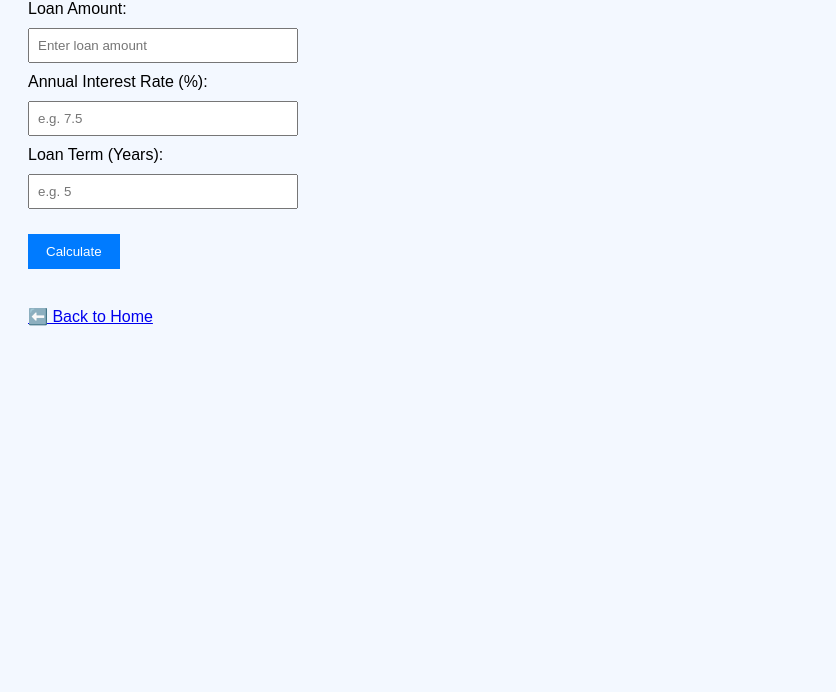
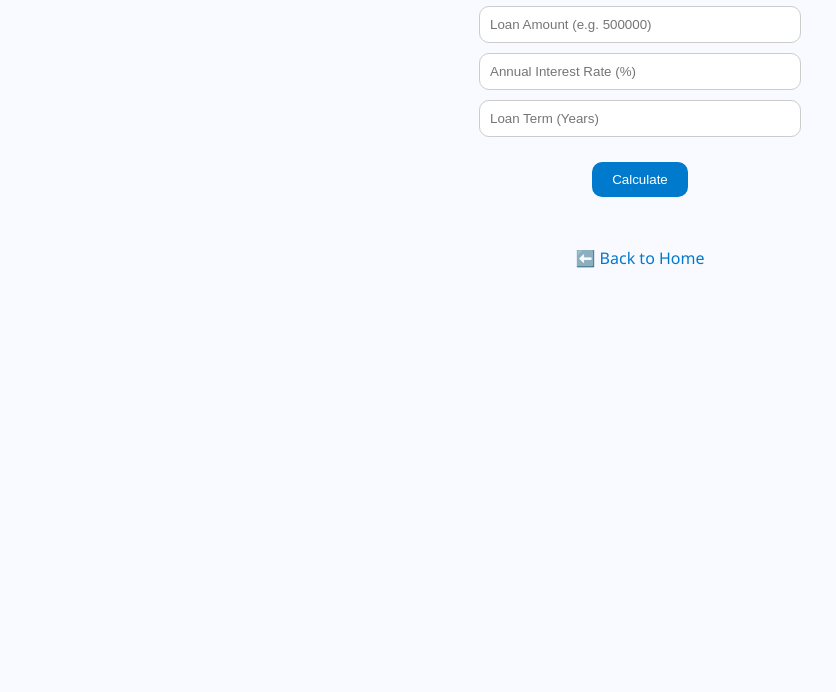
Before and after one commit to smartdaily/SmartDailyTools, a plain HTML site: page loan.html in a window 1280 px wide. Shown: the part 108-800 px from the top of the page, without its empty margins (0-836 px from the left). Drawn offline with Linux system fonts and the light colour scheme.

Commit message:
Update loan.html

```diff
--- a/loan.html
+++ b/loan.html
@@ -5,53 +5,59 @@
   <title>Loan Calculator</title>
   <style>
     body {
-      font-family: Arial, sans-serif;
+      font-family: 'Segoe UI', sans-serif;
+      background-color: #f9faff;
+      text-align: center;
       padding: 20px;
-      background: #f3f8ff;
     }
     h1 {
-      color: #333;
-    }
-    label, input {
-      display: block;
-      margin: 10px 0;
+      color: #007acc;
     }
     input {
-      padding: 8px;
-      width: 250px;
-      max-width: 100%;
+      padding: 10px;
+      width: 80%;
+      max-width: 300px;
+      margin: 10px auto;
+      display: block;
+      border-radius: 10px;
+      border: 1px solid #ccc;
     }
     button {
-      padding: 10px 18px;
-      background-color: #007bff;
+      padding: 10px 20px;
+      background-color: #007acc;
       color: white;
       border: none;
+      border-radius: 10px;
       cursor: pointer;
       margin-top: 15px;
+    }
+    button:hover {
+      background-color: #005f99;
     }
     #result {
       margin-top: 20px;
       font-weight: bold;
+    }
+    a {
+      margin-top: 30px;
+      display: inline-block;
+      text-decoration: none;
+      color: #007acc;
     }
   </style>
 </head>
 <body>
   <h1>Loan Calculator</h1>
 
-  <label for="amount">Loan Amount:</label>
-  <input type="number" id="amount" placeholder="Enter loan amount" />
-
-  <label for="interest">Annual Interest Rate (%):</label>
-  <input type="number" id="interest" placeholder="e.g. 7.5" />
-
-  <label for="years">Loan Term (Years):</label>
-  <input type="number" id="years" placeholder="e.g. 5" />
+  <input type="number" id="amount" placeholder="Loan Amount (e.g. 500000)">
+  <input type="number" id="interest" placeholder="Annual Interest Rate (%)">
+  <input type="number" id="years" placeholder="Loan Term (Years)">
 
   <button onclick="calculateLoan()">Calculate</button>
 
   <div id="result"></div>
 
-  <br><a href="index.html">⬅️ Back to Home</a>
+  <a href="index.html">⬅️ Back to Home</a>
 
   <script>
     function calculateLoan() {
@@ -61,7 +67,7 @@
       const payments = years * 12;
 
       if (isNaN(principal) || isNaN(interestRate) || isNaN(years)) {
-        document.getElementById("result").innerText = "Please enter all values correctly.";
+        document.getElementById("result").innerText = "Please fill in all fields correctly.";
         return;
       }
 
```
